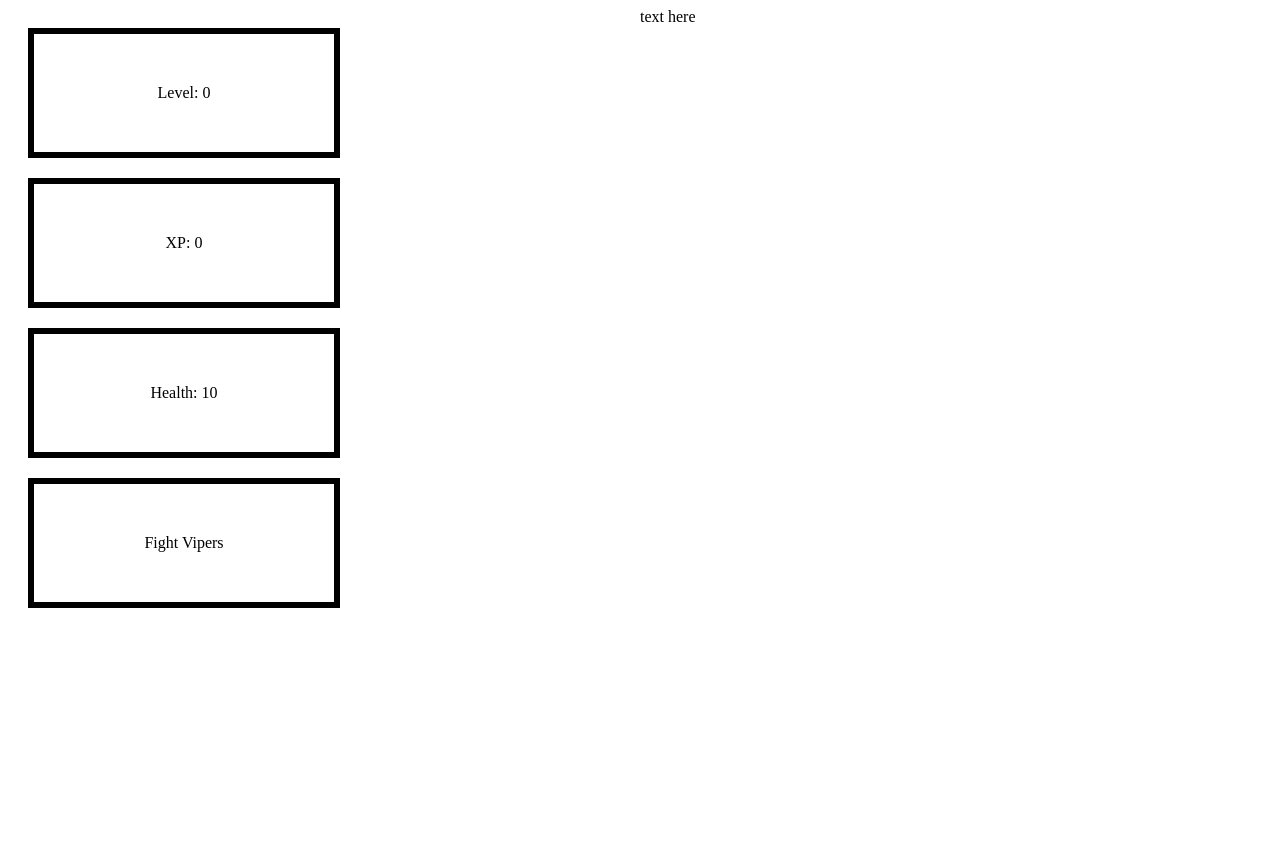
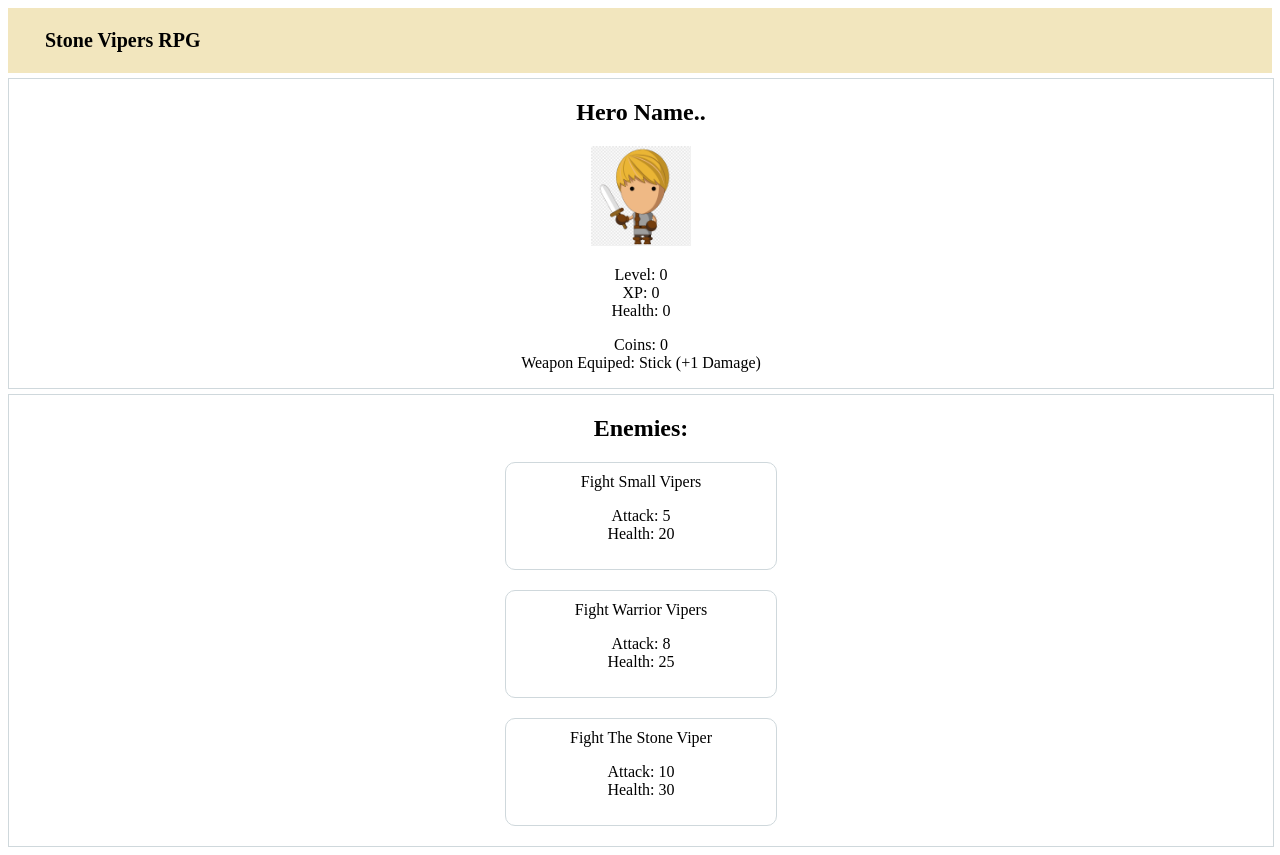
Before and after one commit to tom-vee/project-rpg, a plain HTML site: page index.html in a window 1280 px wide. Before the commit the page ends 800 px from the top, so only its background shows below. Drawn offline with Linux system fonts and the light colour scheme.

Commit message:
Building out the wireframe

```diff
--- a/index.html
+++ b/index.html
@@ -5,24 +5,43 @@
     </head>
 
     <body>
+        <nav>
+            <h3>Stone Vipers RPG</h3>
+        </nav>
         <div class="row">
-        <div class="column">
+            <div class="column">
+                <h2>Hero Name..</h2>
+            <img src="warrior-picture.png" width="100px" height="100px">
+        </div>
+            <div class="column">
+            <p>Level: 0<br>
+                XP: 0 <br>
+                Health: 0  </p>
+                <p>Coins: 0<br>
+                    Weapon Equiped: Stick (+1 Damage)</p>
+            </div>
+        </div>
+        <div class="row">
+         <h2>Enemies:</h2>
             <div class="box">
-                Level: 0
+                Fight Small Vipers
+                <p>Attack: 5<br>
+                    Health: 20
+                </p>
             </div>
             <div class="box">
-                XP: 0
+                Fight Warrior Vipers
+                <p>Attack: 8<br>
+                    Health: 25
+                </p>
             </div>
             <div class="box">
-                Health: 10
+                Fight The Stone Viper
+                <p>Attack: 10<br>
+                    Health: 30
+                </p>
+     </div>
             </div>
-            <div class="box">
-                Fight Vipers
-            </div>
-        </div>
-        <div class="column">
-            text here
-        </div>
         </div>
 
     </body>
--- a/style.css
+++ b/style.css
@@ -1,19 +1,44 @@
+.row {
+    width: 100%;
+    text-align: center;
+    border: 1px solid #cfd8dc;
+    margin-top: 5px;
+    margin-bottom: 5px;
+}
+
 .box {
-    width: 200px;
-    border: 6px solid black;
-    padding: 50px;
+    width: 250px;
+    border-radius: 10px;
+    border: 1px solid #cfd8dc;
+    padding: 10px;
     margin: 20px;
     text-align: center;
+    justify-content: center;
+    margin: 1 auto;
+  margin-left: auto;
+  margin-right: auto;
+}
+
+.sections {
+    width: 150px;
+    border: 1px solid #cfd8dc;
+    padding: 10px;
+    margin: 20px;
+    text-align: center;
+    justify-content: center;
+    margin: 1 auto;
+  margin-left: auto;
+  margin-right: auto;
   }
 
-.column {
-    float: left;
-    width: 50%;
-}
+nav {
+    display: flex; /* 1 */
+    justify-content: space-between; /* 2 */
+    padding: 1rem 2rem; /* 3 */
+    background: rgba(233, 213, 147, 0.601); /* 4 */
+  }
 
-/* Clear floats after the columns */
-.row:after {
-    content: "";
-    display: table;
-    clear: both;
-}
+  h3 {
+    font-size: 20px;
+    margin: 5px;
+  }
```
Also changed, not shown: game.js (added), stone-viper_picture.png (added), warrior-picture.png (added).
